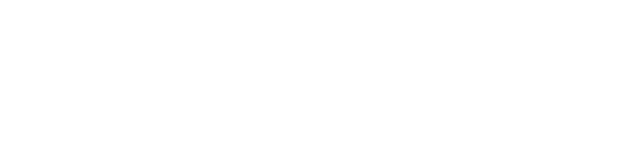
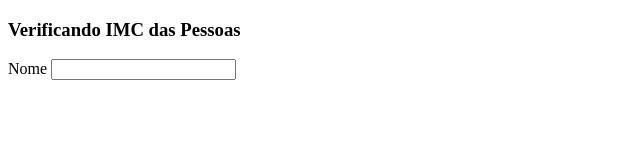
Before and after one commit to danielhnunes-web/Projeto_Crud_Pessoas, a plain HTML site: page index.html in a window 1280 px wide. Shown: the whole page, without its empty margins (0-640 px from the left). Drawn offline with Linux system fonts and the light colour scheme.

Commit message:
Criado form

```diff
--- a/index.html
+++ b/index.html
@@ -7,6 +7,17 @@
 </head>
 <body>
     <div id="geral">
+        <h3>Verificando IMC das Pessoas</h3>
+
+        <div id="div-form-pessoa">
+            <form id="form-pessoa">
+                <label for="nome">Nome</label>
+                <input type="text" name="nome" id="nome">
+
+                <label for=""></label>
+            </form>
+
+        </div>
 
     </div>
 
```
